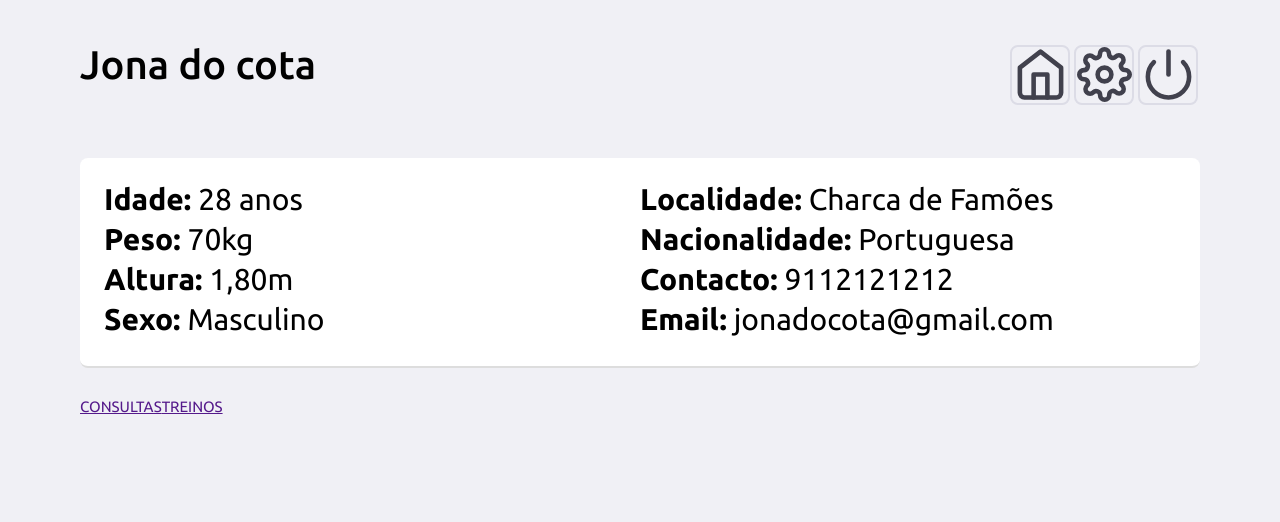
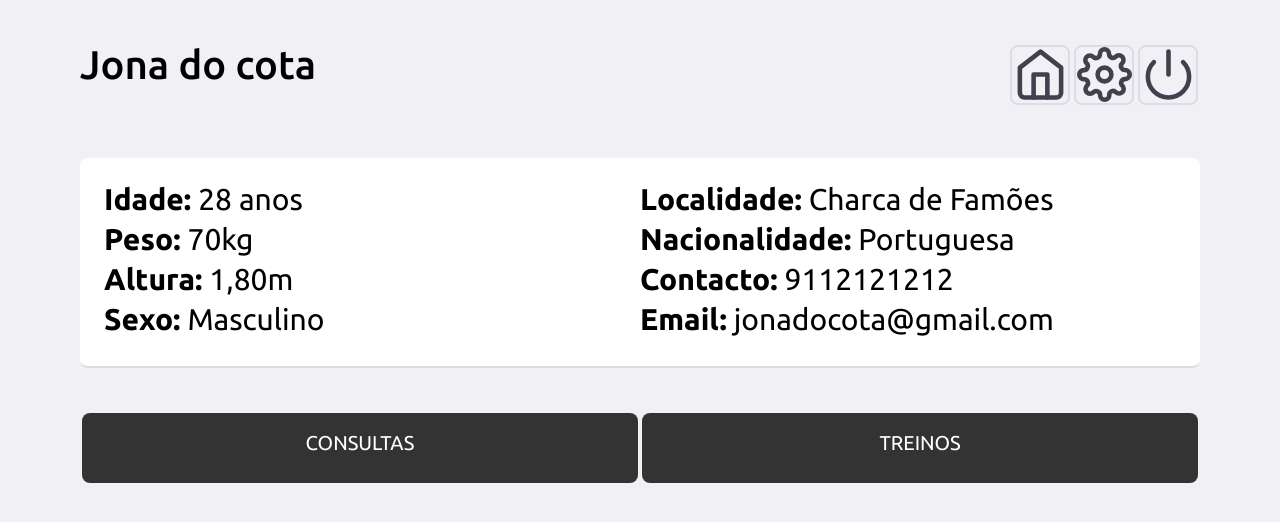
Before and after one commit to Project-Osteo/WebApp, a React (Create React App) app in the folder frontend/: page /pacientes in a window 1280 px wide. Shown: the top 522 px of the page. Built offline with nearby package versions, Linux system fonts and the light colour scheme.

Commit message:
botoes pacientes

```diff
--- a/frontend/src/pages/Pacientes/styles.css
+++ b/frontend/src/pages/Pacientes/styles.css
@@ -50,5 +50,22 @@
 }
 
 .pacientes-container .btn-container {
+    display: flex;
+}
 
+.pacientes-container .btn-container a {
+    width: 50%;
+    height: 70px;
+    background: #333;
+    border: 0;
+    border-radius: 8px;
+    color: #FFF;
+    font-weight: medium;
+    margin-top: 15px;
+    text-align: center;
+    text-decoration: none;
+    font-size: 20px;
+    line-height: 60px;
+    margin-left: 2px;
+    margin-right: 2px;
 }
```
